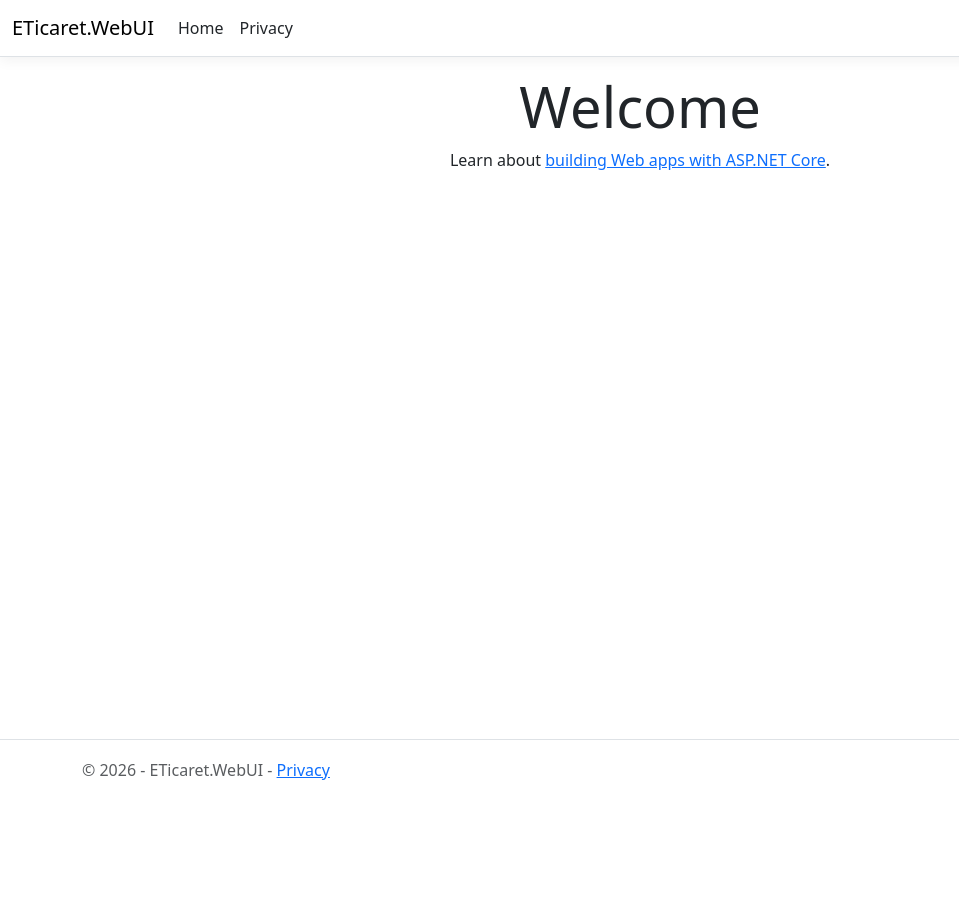
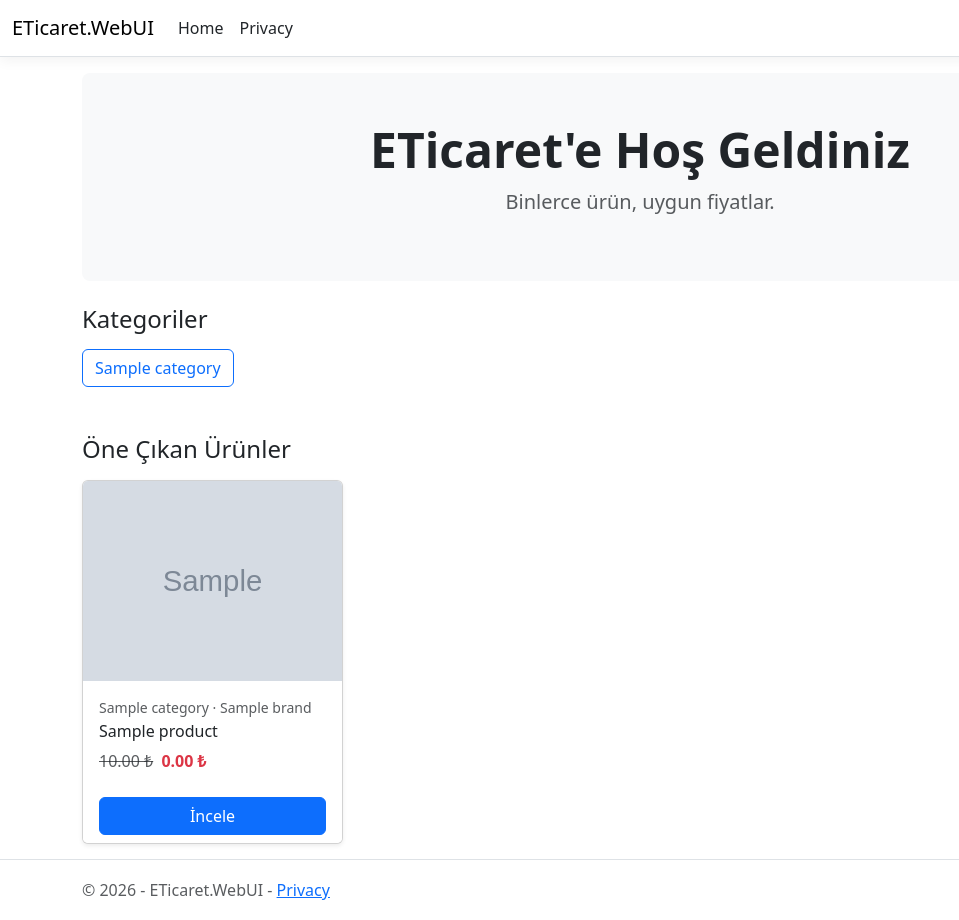
Before and after one commit to semihgzbyk/ETicaret, an ASP.NET Core app: page / in a window 1280 px wide. Shown: the whole page, without its empty margins (0-959 px from the left). Before the commit the page ends 780 px from the top, so only its background shows below. Run offline with ASP.NET Core 8, Linux system fonts and the light colour scheme; tables that the repository leaves empty hold one stand-in row (values such as "Sample post"); grey boxes marked "Sample" are stand-in pictures; style sheets or scripts are compiled from the project's sources; the project's own start-up code is not run, and a stand-in starts its controllers and pages.

Commit message:
Ana sayfa ürün listesi eklendi

```diff
--- a/ETicaret.WebUI/Controllers/HomeController.cs
+++ b/ETicaret.WebUI/Controllers/HomeController.cs
@@ -1,24 +1,30 @@
-using System.Diagnostics;
+using ETicaret.Business.Services;
+using ETicaret.WebUI.Models;
 using Microsoft.AspNetCore.Mvc;
-using ETicaret.WebUI.Models;
 
 namespace ETicaret.WebUI.Controllers;
 
 public class HomeController : Controller
 {
-    public IActionResult Index()
+    private readonly IProductService _productService;
+    private readonly ICategoryService _categoryService;
+
+    public HomeController(IProductService productService, ICategoryService categoryService)
     {
-        return View();
+        _productService = productService;
+        _categoryService = categoryService;
     }
 
-    public IActionResult Privacy()
+    public async Task<IActionResult> Index()
     {
-        return View();
-    }
+        var products = await _productService.GetAllAsync();
 
-    [ResponseCache(Duration = 0, Location = ResponseCacheLocation.None, NoStore = true)]
-    public IActionResult Error()
-    {
-        return View(new ErrorViewModel { RequestId = Activity.Current?.Id ?? HttpContext.TraceIdentifier });
+        var model = new HomeViewModel
+        {
+            FeaturedProducts = products.Where(p => p.IsFeatured).ToList(),
+            Categories = await _categoryService.GetAllAsync()
+        };
+
+        return View(model);
     }
 }
--- a/ETicaret.WebUI/Views/Home/Index.cshtml
+++ b/ETicaret.WebUI/Views/Home/Index.cshtml
@@ -1,8 +1,48 @@
+@model ETicaret.WebUI.Models.HomeViewModel
 @{
-    ViewData["Title"] = "Home Page";
+    ViewData["Title"] = "Ana Sayfa";
 }
 
-<div class="text-center">
-    <h1 class="display-4">Welcome</h1>
-    <p>Learn about <a href="https://learn.microsoft.com/aspnet/core">building Web apps with ASP.NET Core</a>.</p>
+<div class="p-5 mb-4 bg-light rounded-3 text-center">
+    <h1 class="display-5 fw-bold">ETicaret'e Hoş Geldiniz</h1>
+    <p class="fs-5 text-muted">Binlerce ürün, uygun fiyatlar.</p>
 </div>
+
+<h4 class="mb-3">Kategoriler</h4>
+<div class="d-flex flex-wrap gap-2 mb-5">
+    @foreach (var category in Model.Categories)
+    {
+        <a class="btn btn-outline-primary" href="#">@category.Name</a>
+    }
+</div>
+
+<h4 class="mb-3">Öne Çıkan Ürünler</h4>
+<div class="row row-cols-1 row-cols-sm-2 row-cols-md-4 g-4">
+    @foreach (var product in Model.FeaturedProducts)
+    {
+        <div class="col">
+            <div class="card h-100 shadow-sm">
+                <img src="@product.ImageUrl" class="card-img-top" alt="@product.Name"
+                     style="height:200px;object-fit:cover;">
+                <div class="card-body d-flex flex-column">
+                    <small class="text-muted">@product.Category?.Name · @product.Brand?.Name</small>
+                    <h6 class="card-title mt-1">@product.Name</h6>
+                    <div class="mt-auto">
+                        @if (product.DiscountPrice.HasValue)
+                        {
+                            <span class="text-muted text-decoration-line-through">@product.Price.ToString("N2") ₺</span>
+                            <span class="fw-bold text-danger ms-1">@product.DiscountPrice.Value.ToString("N2") ₺</span>
+                        }
+                        else
+                        {
+                            <span class="fw-bold">@product.Price.ToString("N2") ₺</span>
+                        }
+                    </div>
+                </div>
+                <div class="card-footer bg-white border-0">
+                    <a class="btn btn-primary w-100" href="#">İncele</a>
+                </div>
+            </div>
+        </div>
+    }
+</div>
```
Also changed, not shown: ETicaret.WebUI/Models/HomeViewModel.cs (added, +10 -0 lines).
